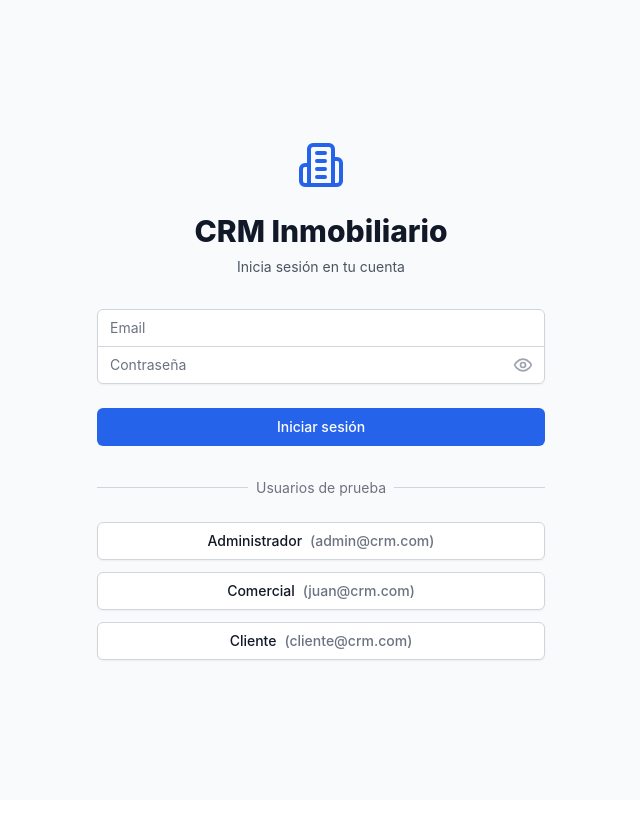
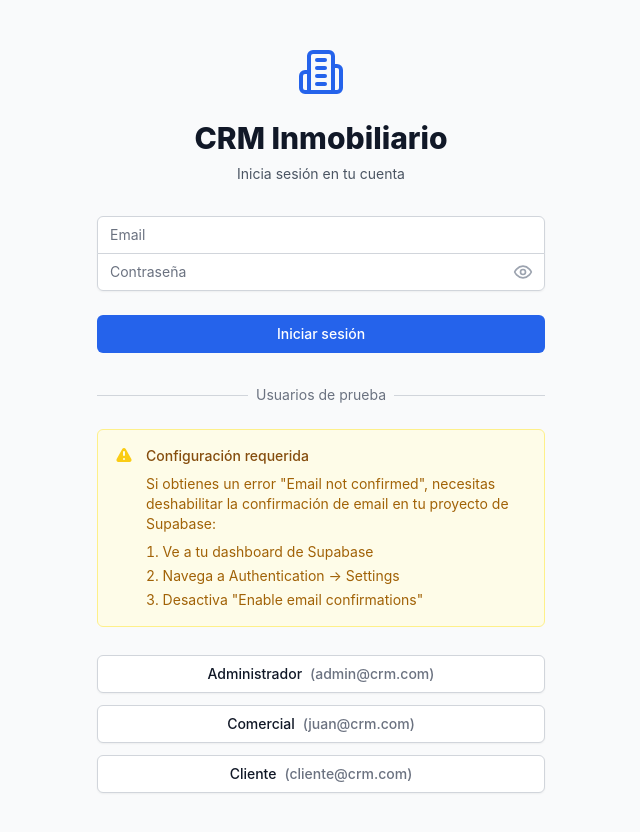
Before and after one commit to jlherrerovallenova/crmbolt, a React (Vite) app: page /login in a window 1280 px wide. Shown: the top 832 px of the page, without its empty margins (319-959 px from the left). Before the commit the page ends 800 px from the top, so only its background shows below. Built offline with nearby package versions, Linux system fonts and the light colour scheme; no server answers.

Commit message:
Updated README.md

```diff
--- a/src/pages/Login.tsx
+++ b/src/pages/Login.tsx
@@ -128,6 +128,31 @@
           </div>
 
           <div className="mt-6 grid grid-cols-1 gap-3">
+            <div className="mb-4 p-4 bg-yellow-50 border border-yellow-200 rounded-md">
+              <div className="flex">
+                <div className="flex-shrink-0">
+                  <svg className="h-5 w-5 text-yellow-400" viewBox="0 0 20 20" fill="currentColor">
+                    <path fillRule="evenodd" d="M8.257 3.099c.765-1.36 2.722-1.36 3.486 0l5.58 9.92c.75 1.334-.213 2.98-1.742 2.98H4.42c-1.53 0-2.493-1.646-1.743-2.98l5.58-9.92zM11 13a1 1 0 11-2 0 1 1 0 012 0zm-1-8a1 1 0 00-1 1v3a1 1 0 002 0V6a1 1 0 00-1-1z" clipRule="evenodd" />
+                  </svg>
+                </div>
+                <div className="ml-3">
+                  <h3 className="text-sm font-medium text-yellow-800">
+                    Configuración requerida
+                  </h3>
+                  <div className="mt-2 text-sm text-yellow-700">
+                    <p>
+                      Si obtienes un error "Email not confirmed", necesitas deshabilitar la confirmación de email en tu proyecto de Supabase:
+                    </p>
+                    <ol className="mt-2 list-decimal list-inside space-y-1">
+                      <li>Ve a tu dashboard de Supabase</li>
+                      <li>Navega a Authentication → Settings</li>
+                      <li>Desactiva "Enable email confirmations"</li>
+                    </ol>
+                  </div>
+                </div>
+              </div>
+            </div>
+
             {demoUsers.map((user, index) => (
               <button
                 key={index}
```
Also changed, not shown: 1 other file (tests, documents, lock files or other folders).
